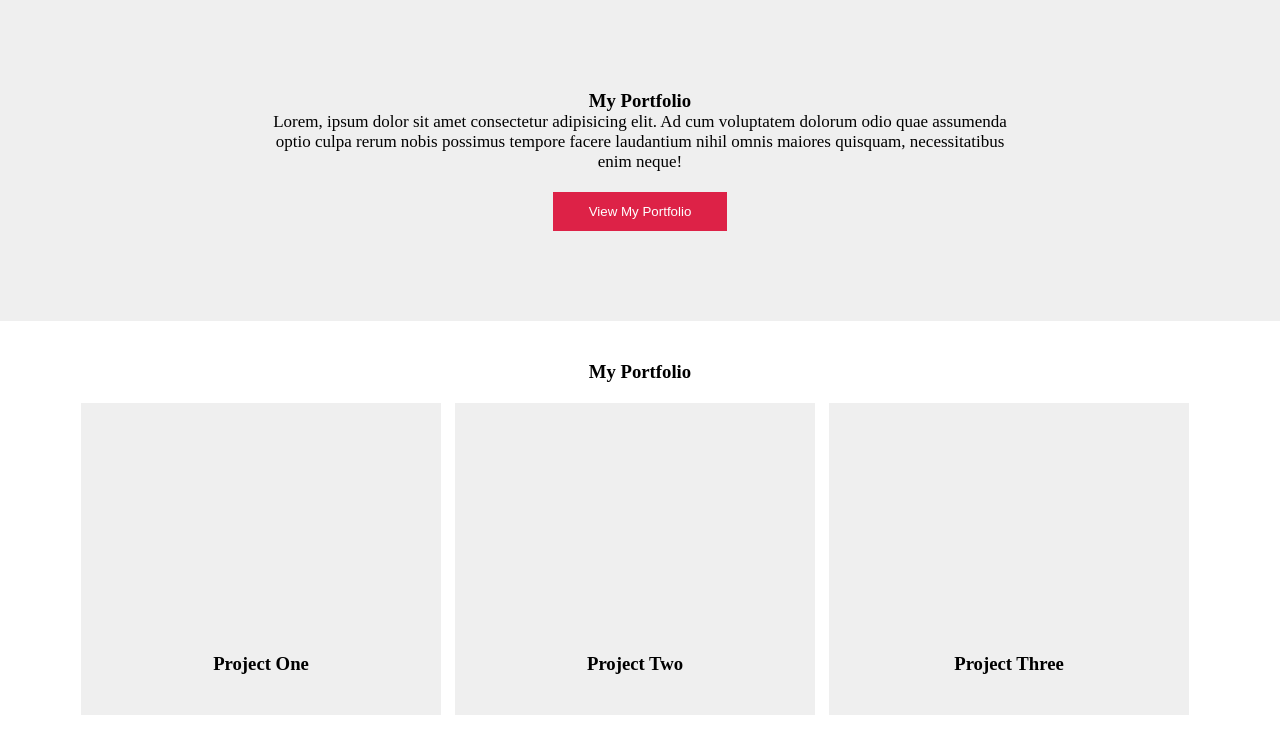
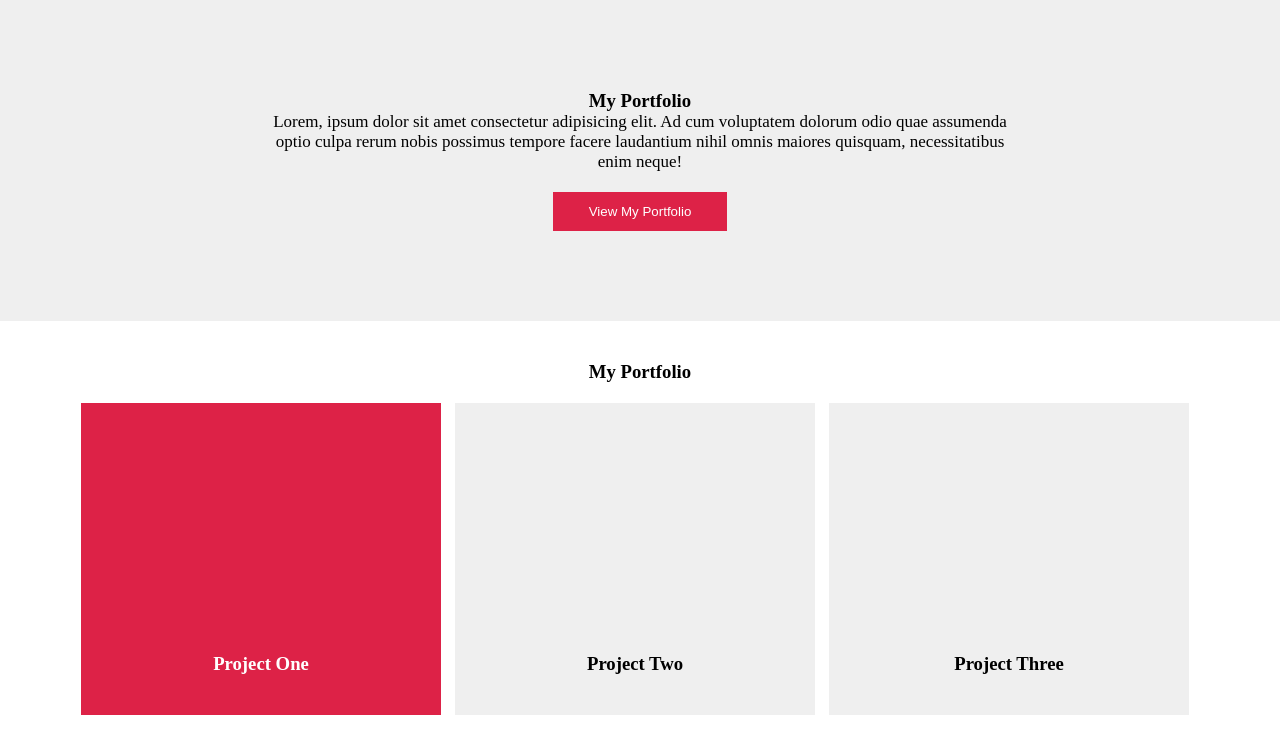
Before and after one commit to codeandcodeandcode/codeandcodeandcode.github.io, a plain HTML site: page projectmain/index.html in a window 1280 px wide. In both pictures the pointer is over the element "Project One". Shown: the part 106-860 px from the top of the page. Drawn offline with Linux system fonts and the light colour scheme.

Commit message:
Added a hover effect for the portfolio cards

```diff
--- a/projectmain/style.css
+++ b/projectmain/style.css
@@ -69,3 +69,8 @@
             text-align: center;
             padding-bottom: 20px;
             }
+            .section-two > div:hover {
+                background-color: #dd2247;
+                color: #fff;
+                cursor: pointer;
+                }
```
